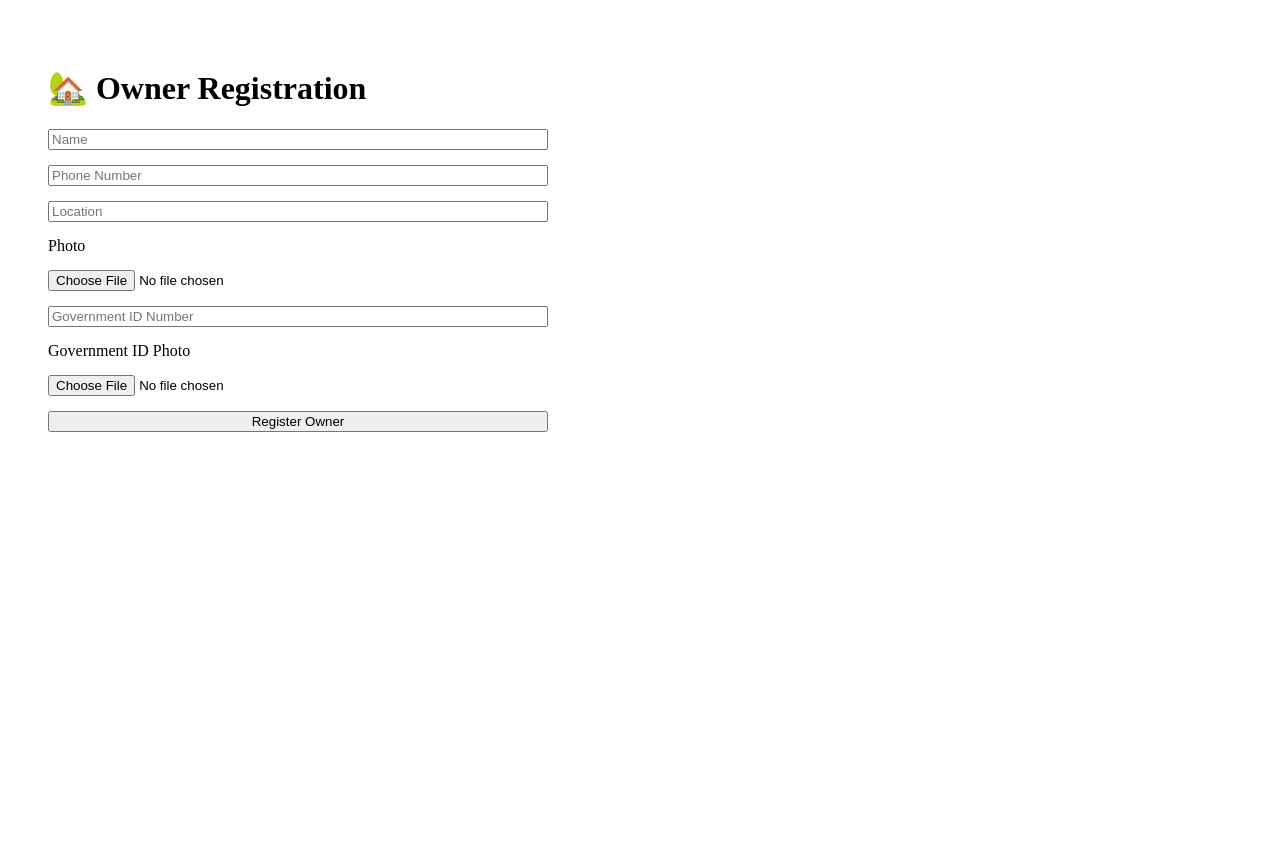
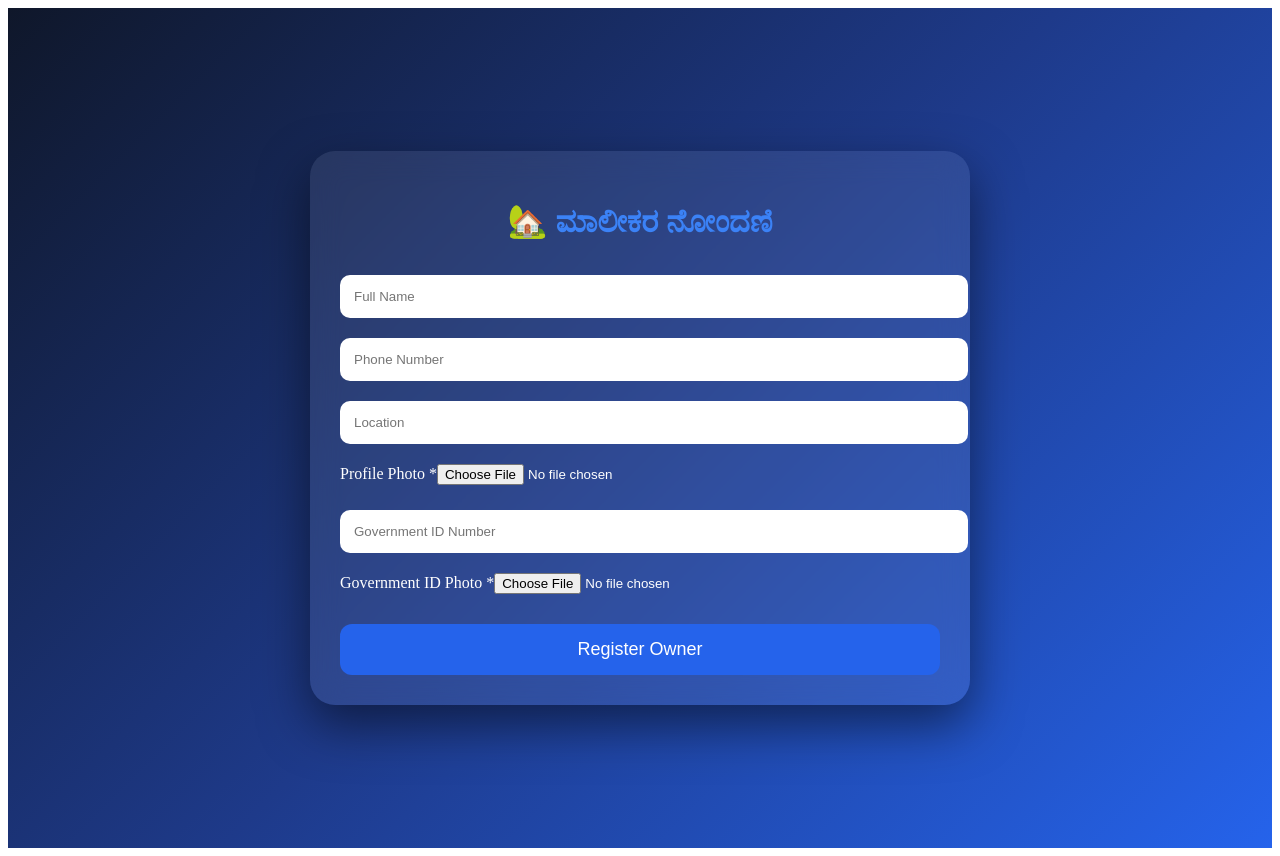
Before and after one commit to Spy9591/adike-labour, a Next.js app: page /owner in a window 1280 px wide. Before the commit the page ends 800 px from the top, so only its background shows below. Built offline with nearby package versions, Linux system fonts and the light colour scheme.

Commit message:
Update page.js

```diff
--- a/app/owner/page.js
+++ b/app/owner/page.js
@@ -1,35 +1,121 @@
+"use client";
+
 export default function OwnerPage() {
+  const handleSubmit = (e) => {
+    e.preventDefault();
+
+    alert("Owner Registration Submitted Successfully ✅");
+  };
+
   return (
-    <div style={{ padding: "40px" }}>
-      <h1>🏡 Owner Registration</h1>
-
+    <div
+      style={{
+        minHeight: "100vh",
+        background:
+          "linear-gradient(135deg,#0f172a,#1e3a8a,#2563eb)",
+        display: "flex",
+        justifyContent: "center",
+        alignItems: "center",
+        padding: "20px",
+      }}
+    >
       <form
+        onSubmit={handleSubmit}
         style={{
-          display: "flex",
-          flexDirection: "column",
-          maxWidth: "500px",
-          gap: "15px",
+          width: "100%",
+          maxWidth: "600px",
+          background: "rgba(255,255,255,0.08)",
+          backdropFilter: "blur(15px)",
+          padding: "30px",
+          borderRadius: "25px",
+          boxShadow:
+            "0 20px 50px rgba(0,0,0,0.5)",
+          color: "white",
         }}
       >
-        <input type="text" placeholder="Name" />
-        <input type="tel" placeholder="Phone Number" />
-        <input type="text" placeholder="Location" />
+        <h1
+          style={{
+            textAlign: "center",
+            color: "#3b82f6",
+            marginBottom: "25px",
+          }}
+        >
+          🏡 ಮಾಲೀಕರ ನೋಂದಣಿ
+        </h1>
 
-        <label>Photo</label>
-        <input type="file" />
+        <input
+          type="text"
+          placeholder="Full Name"
+          required
+          style={inputStyle}
+        />
+
+        <input
+          type="tel"
+          placeholder="Phone Number"
+          required
+          style={inputStyle}
+        />
+
+        <input
+          type="text"
+          placeholder="Location"
+          required
+          style={inputStyle}
+        />
+
+        <label>Profile Photo *</label>
+        <input
+          type="file"
+          accept="image/*"
+          required
+          style={fileStyle}
+        />
 
         <input
           type="text"
           placeholder="Government ID Number"
+          required
+          style={inputStyle}
         />
 
-        <label>Government ID Photo</label>
-        <input type="file" />
+        <label>Government ID Photo *</label>
+        <input
+          type="file"
+          accept="image/*"
+          required
+          style={fileStyle}
+        />
 
-        <button type="submit">
+        <button type="submit" style={buttonStyle}>
           Register Owner
         </button>
       </form>
     </div>
   );
 }
+
+const inputStyle = {
+  width: "100%",
+  padding: "14px",
+  margin: "10px 0",
+  borderRadius: "10px",
+  border: "none",
+};
+
+const fileStyle = {
+  marginBottom: "15px",
+  marginTop: "10px",
+};
+
+const buttonStyle = {
+  width: "100%",
+  padding: "15px",
+  background: "#2563eb",
+  border: "none",
+  borderRadius: "12px",
+  color: "white",
+  fontSize: "18px",
+  cursor: "pointer",
+  marginTop: "15px",
+};
```
